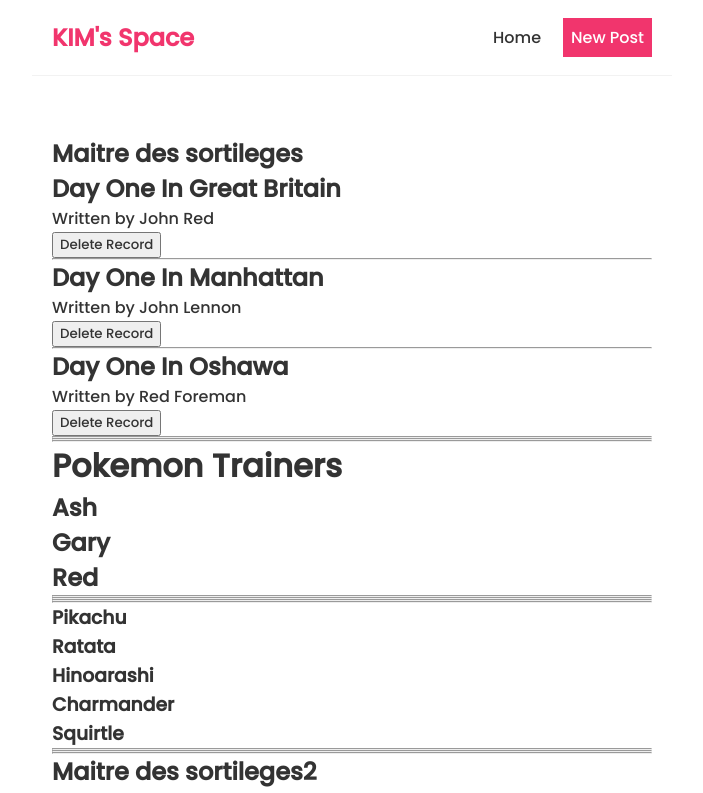
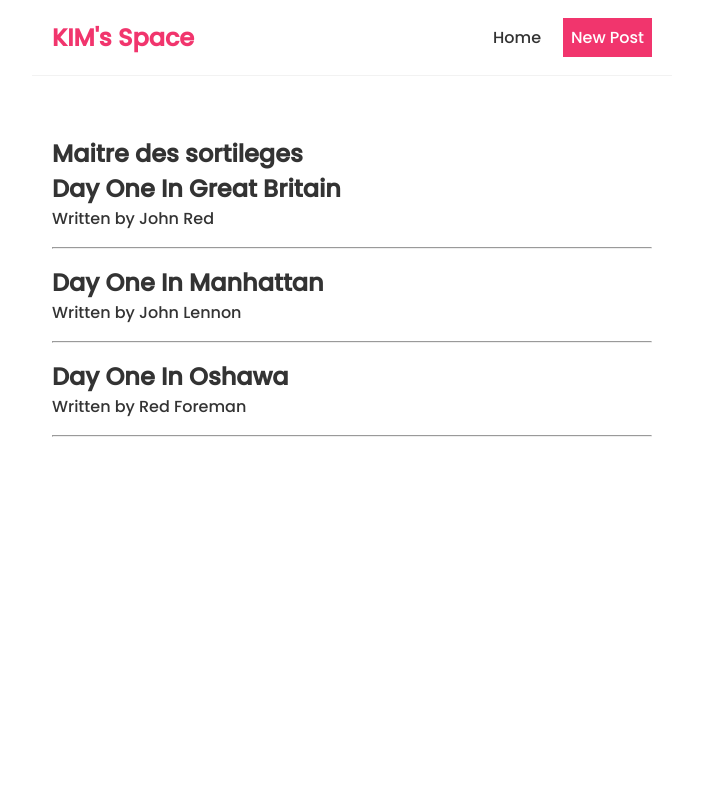
Before and after one commit to akshaycodeur/reagir, a React (Create React App) app: page / in a window 1280 px wide. Shown: the top 793 px of the page, without its empty margins (288-991 px from the left). Built offline with nearby package versions, Linux system fonts and the light colour scheme.

Commit message:
restore point : Basic props, components and json server being activated

```diff
--- a/src/BlogList.js
+++ b/src/BlogList.js
@@ -1,4 +1,4 @@
-const BlogList = ({blogs,people,title,theirTitle, pokemon,handleDelete}) => {
+const BlogList = ({blogs,title}) => {
 
     return (
         <div className="blog-list">
@@ -9,27 +9,10 @@ const BlogList = ({blogs,people,title,theirTitle, pokemon,handleDelete}) => {
                 <div className="blog-preview" key={blogpost.id}>
                     <h2>{blogpost.title}</h2>
                     <p>Written by {blogpost.author}</p>
-                    <button className="deletebutton" onClick={ () => handleDelete(blogs.id)} >Delete Record</button>
-                    <hr />
+                    <hr  className="separator"/>
                 </div>
             ))}
-            <hr />
-            <hr />
-            <h1>{theirTitle}</h1>
-            {people.map((peoplesss) => (
-                <div className="blog-preview" key={peoplesss.id}>
-                    <h2>{peoplesss.name}</h2>
-                </div>
-            ))}
-            <hr />
-            <hr />
-            <hr />
-            <hr />
-            {pokemon.map((poketmon) => (
-                <div className="blog-preview" key={poketmon.id}>
-                    <h3>{poketmon.pokename}</h3>
-                </div>
-            ))}
+
 
         </div>
      );
--- a/src/Home.js
+++ b/src/Home.js
@@ -9,35 +9,12 @@ const Home = () => {
         {title:'Day One In Oshawa', body:'lorem ipsum...', author:'Red Foreman', id:3}
     ]);
 
-    const [people,setPeoplexxx] = useState([
-        {name: 'Ash', age: 13, id:1},
-        {name: 'Gary', age: 33, id:2},
-        {name: 'Red', age: 23, id:3}
 
-    ]);
 
-    const listTitle = "The Pokemon List";
-    const [pokemon, setPokemons] = useState([
-        {pokename: 'Pikachu', move1: 'Tackle', move2:'Lightning', move3:'Growl', move4:'Quick Attack', id:1},
-        {pokename: 'Ratata', move1: 'Tackle', move2:'Growl', move3:'Leer', move4:'Quick Attack', id:2},
-        {pokename: 'Hinoarashi', move1: 'Scratch', move2:'Punch', move3:'Ember', move4:'Leer', id:3},
-        {pokename: 'Charmander', move1: 'Scratch', move2:'Punch', move3:'Ember', move4:'Leer', id:4},
-        {pokename: 'Squirtle', move1: 'Tackle', move2:'Growl', move3:'Bubble Blast', move4:'Water Gun', id:5}
-    ]);
-
-    const theirTitle = 'Pokemon Trainers';
-
-    const handleDelete = (id) => {
-        console.log('You clicked on the delete button');
-    };
 
     return (
         <div className='home'>
-            <BlogList blogs={blogs} title='Maitre des sortileges' people={people} theirTitle={theirTitle} pokemon = {pokemon} eventDelete={handleDelete} />
-            <hr />
-            <hr />
-            <hr />
-            <BlogList pokemon={pokemon.filter((pokemon) => pokemon.move1==='Scratch')} title='Maitre des sortileges2' people={people} theirTitle={theirTitle} blogs = {blogs} eventDelete={handleDelete} />
+            <BlogList blogs={blogs} title='Maitre des sortileges' />
         </div>
      );
 }
--- a/src/index.css
+++ b/src/index.css
@@ -32,3 +32,5 @@
   margin: 40px auto;
   padding: 20px;
 }
+
+hr.separator{margin:1rem 0;}
```
Also changed, not shown: src/App.css (line endings or trailing spaces).
